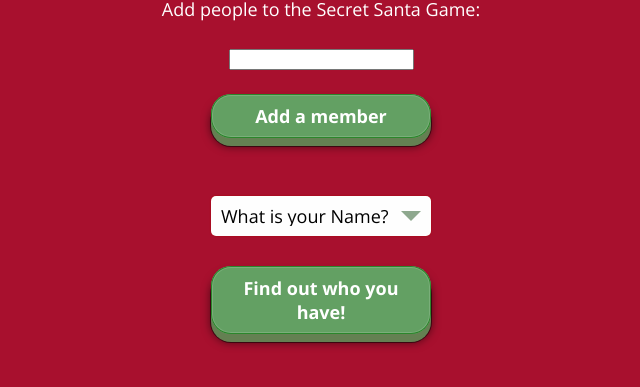
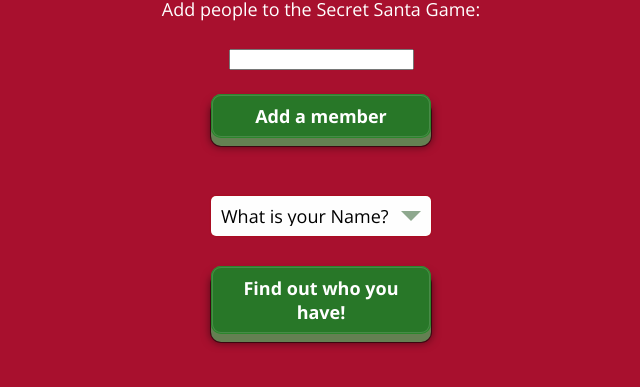
Before and after one commit to JupitersMoon/secret-santa, a plain HTML site: page index.html in a window 1280 px wide. Shown: the part 167-554 px from the top of the page, without its empty margins (319-959 px from the left). Drawn offline with nearby package versions, Linux system fonts and the light colour scheme.

Commit message:
edited readme

```diff
--- a/secret-santa.css
+++ b/secret-santa.css
@@ -74,11 +74,11 @@ select:hover + .arrow {
 button{
   /* from the lovely https://codepen.io/FelipeMarcos/full/tfhEg */
   position: relative;
-  background: #63A063;
+  background: #287728;
   border: 0;
   color: #fff;
   font-weight: bold;
-  border-radius: 20px;
+  border-radius: 10px;
   box-shadow:
     inset 0 0 0 1px #2B862B,
     inset 0 0 0 2px rgba(255,255,255, .15),
@@ -90,7 +90,7 @@ button:hover,
 button:focus{
   outline: 0;
   top: 2px;
-  background: #63A063;
+  background: #287728;
   -webkit-transition: 0.2s ease-in-out;
   -moz-transition: 0.2s ease-in-out;
   -o-transition: 0.2s ease-in-out;
```
